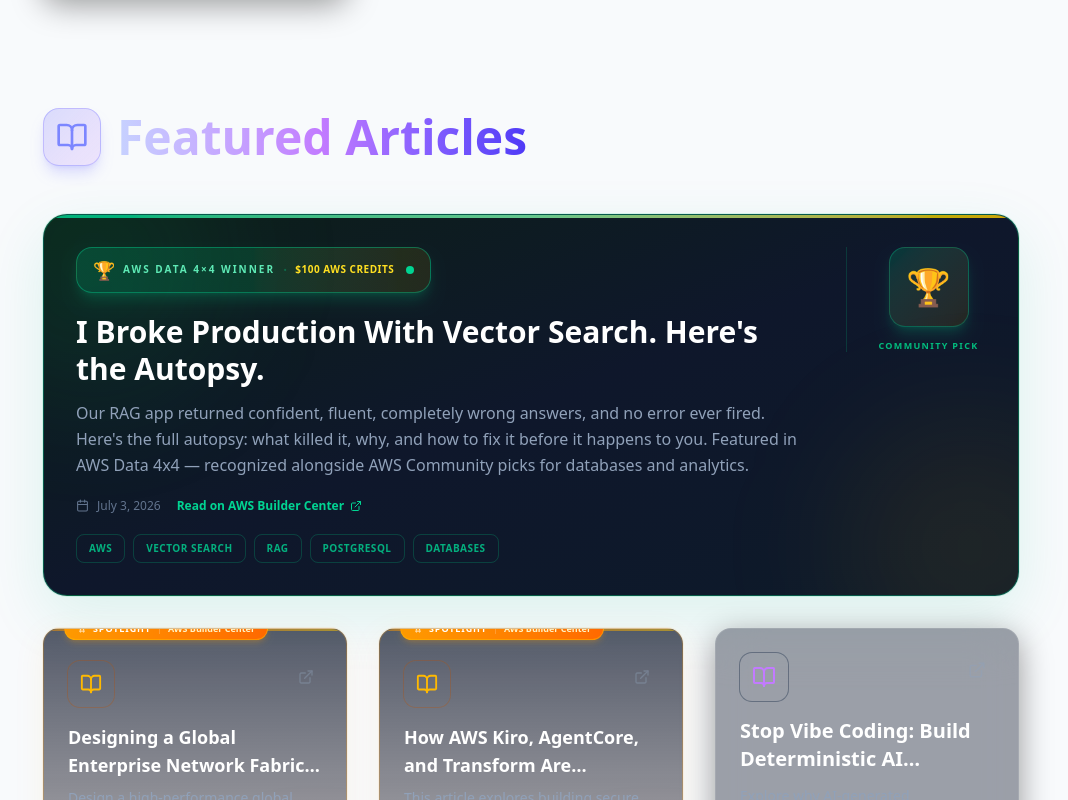
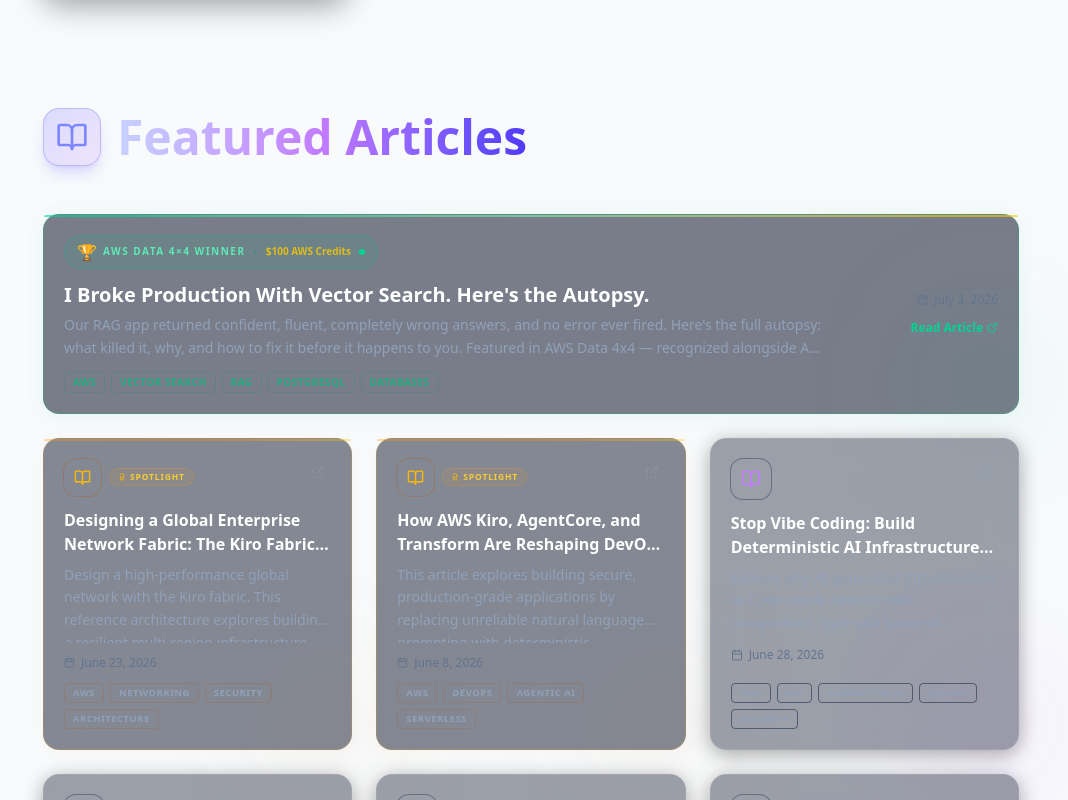
Before and after one commit to Binod231/Portfolio-Bin, a Next.js app: page / in a window 1280 px wide. Shown: the part 7560-8360 px from the top of the page, without its empty margins (109-1177 px from the left). Built offline with nearby package versions, Linux system fonts and the light colour scheme.

Commit message:
fix blog cards: compact winner, inline spotlight badge, clean layout

```diff
--- a/src/components/sections/Blog.tsx
+++ b/src/components/sections/Blog.tsx
@@ -2,7 +2,7 @@
 
 import SectionWrapper from "@/components/ui/SectionWrapper";
 import { portfolio } from "@/data/portfolio";
-import { BookOpen, ExternalLink, Calendar, Tag, Award } from "lucide-react";
+import { BookOpen, ExternalLink, Calendar, Award } from "lucide-react";
 import RevealOnScroll from "@/components/ui/RevealOnScroll";
 
 const blogStyles: Record<string, {
@@ -118,7 +118,6 @@
     };
     const rankDiff = rank(b) - rank(a);
     if (rankDiff !== 0) return rankDiff;
-    // Same rank → sort by date descending
     const dateA = 'date' in a && a.date ? new Date(a.date).getTime() : 0;
     const dateB = 'date' in b && b.date ? new Date(b.date).getTime() : 0;
     return dateB - dateA;
@@ -128,7 +127,6 @@
     <SectionWrapper id="blog" delay={0.6} className="py-24 px-6">
       <div className="max-w-6xl mx-auto">
         <RevealOnScroll>
-          {/* --- MODERN HEADER: BLOG (Indigo/Purple) --- */}
           <div className="flex items-center gap-4 mb-12">
             <div className="p-3 rounded-2xl bg-gradient-to-br from-indigo-500/20 to-purple-600/10 border border-indigo-500/30 shadow-lg shadow-indigo-500/20">
               <BookOpen size={32} className="text-indigo-400" />
@@ -139,15 +137,13 @@
           </div>
         </RevealOnScroll>
 
-        <div className="grid grid-cols-1 md:grid-cols-2 lg:grid-cols-3 gap-8">
+        <div className="grid grid-cols-1 md:grid-cols-2 lg:grid-cols-3 gap-6">
           {sortedBlogs.map((blog, index) => {
             const isWinner = 'winner' in blog && blog.winner;
             const isSpotlight = !isWinner && 'spotlight' in blog && blog.spotlight;
             const style = blogStyles[blog.color || 'blue'] || blogStyles.blue;
 
-            /* ============================================================
-               🏆  4x4 WINNER CARD — full-width hero, green-gold gradient
-            ============================================================ */
+            /* ── 🏆 WINNER: compact full-width banner ─────────────────── */
             if (isWinner) {
               return (
                 <div key={index} className="lg:col-span-3 md:col-span-2">
@@ -156,88 +152,69 @@
                       href={blog.url}
                       target="_blank"
                       rel="noopener noreferrer"
-                    className="group relative block overflow-hidden rounded-3xl border border-emerald-500/40
-                      bg-gradient-to-br from-[#0d1f17] via-slate-900 to-[#0d1a2a]
-                      shadow-[0_0_0_1px_rgba(52,211,153,0.15),0_20px_60px_rgba(16,185,129,0.12)]
-                      hover:shadow-[0_0_0_1px_rgba(52,211,153,0.4),0_30px_80px_rgba(16,185,129,0.25)]
-                      hover:-translate-y-1 transition-all duration-500"
+                      className="group relative block rounded-2xl border border-emerald-500/25
+                        bg-slate-900/55 backdrop-blur-xl p-5
+                        shadow-[0_2px_20px_rgba(16,185,129,0.08)]
+                        hover:shadow-[0_6px_32px_rgba(16,185,129,0.18)]
+                        hover:border-emerald-400/45 hover:-translate-y-0.5
+                        transition-all duration-300"
                     >
-                    {/* Animated top border */}
-                    <div className="absolute top-0 left-0 w-full h-[3px] rounded-t-3xl
-                      bg-gradient-to-r from-emerald-400 via-green-300 to-yellow-400 opacity-80 group-hover:opacity-100 transition-opacity duration-500" />
+                      {/* Thin top line */}
+                      <div className="absolute top-0 left-0 w-full h-[2px] rounded-t-2xl
+                        bg-gradient-to-r from-emerald-400 via-green-300 to-yellow-400
+                        opacity-60 group-hover:opacity-100 transition-opacity duration-400" />
 
-                    {/* Corner glows */}
-                    <div className="absolute -top-20 -left-20 w-64 h-64 rounded-full
-                      bg-emerald-500/10 blur-3xl group-hover:bg-emerald-500/20 transition-all duration-700" />
-                    <div className="absolute -bottom-20 -right-20 w-64 h-64 rounded-full
-                      bg-yellow-500/8 blur-3xl group-hover:bg-yellow-500/15 transition-all duration-700" />
+                      {/* Subtle bg glow */}
+                      <div className="absolute -bottom-12 -right-12 w-40 h-40 rounded-full
+                        bg-emerald-500/5 blur-3xl group-hover:bg-emerald-500/10
+                        transition-all duration-700 pointer-events-none" />
 
-                    <div className="relative z-10 p-8 md:flex md:gap-8 md:items-start">
-                      {/* Left column */}
+                      <div className="relative z-10 flex flex-col md:flex-row md:items-center md:gap-6">
+                        {/* Left */}
                         <div className="flex-1 min-w-0">
-                        {/* 🏆 WINNER BANNER */}
-                        <div className="inline-flex items-center gap-2 mb-5 px-4 py-2 rounded-2xl
-                          bg-gradient-to-r from-emerald-500/20 via-green-400/15 to-yellow-500/10
-                          border border-emerald-400/40 shadow-lg shadow-emerald-500/20">
-                          <span className="text-lg">🏆</span>
-                          <span className="text-[10px] font-black uppercase tracking-[0.2em] text-emerald-300">
+                          {/* Winner pill */}
+                          <div className="inline-flex items-center gap-1.5 mb-3 px-3 py-1 rounded-full
+                            bg-emerald-500/10 border border-emerald-500/25">
+                            <span className="text-base leading-none">🏆</span>
+                            <span className="text-[10px] font-black uppercase tracking-[0.15em] text-emerald-300">
                               AWS Data 4×4 Winner
                             </span>
-                          <span className="text-emerald-500/40">·</span>
-                          <span className="text-[10px] font-bold uppercase tracking-wider text-yellow-300">
-                            $100 AWS Credits
-                          </span>
-                          <span className="relative flex h-2 w-2 ml-1">
-                            <span className="animate-ping absolute inline-flex h-full w-full rounded-full bg-emerald-400 opacity-75" />
-                            <span className="relative inline-flex rounded-full h-2 w-2 bg-emerald-400" />
+                            <span className="text-emerald-600/50 mx-0.5">·</span>
+                            <span className="text-[10px] font-semibold text-yellow-400/80">$100 AWS Credits</span>
+                            <span className="relative flex h-1.5 w-1.5 ml-0.5">
+                              <span className="animate-ping absolute inline-flex h-full w-full rounded-full bg-emerald-400 opacity-70" />
+                              <span className="relative inline-flex rounded-full h-1.5 w-1.5 bg-emerald-400" />
                             </span>
                           </div>
 
-                        <h3 className="text-2xl md:text-3xl font-extrabold text-white mb-3
-                          group-hover:text-emerald-300 transition-colors duration-300 leading-tight">
+                          <h3 className="text-lg md:text-xl font-bold text-white mb-1.5
+                            group-hover:text-emerald-300 transition-colors duration-300 leading-snug">
                             {blog.title}
                           </h3>
-                        <p className="text-slate-400 text-sm md:text-base leading-relaxed mb-5 max-w-3xl">
+                          <p className="text-slate-400 text-sm leading-relaxed line-clamp-2 mb-3 max-w-3xl">
                             {blog.description}
                           </p>
 
-                        {/* Date + Read Now */}
-                        <div className="flex flex-wrap items-center gap-4 mb-5">
-                          <div className="flex items-center gap-2 text-xs text-slate-500">
-                            <Calendar size={13} />
-                            <span>{blog.date}</span>
-                          </div>
-                          <span className="flex items-center gap-1.5 text-xs font-semibold text-emerald-400
-                            group-hover:text-emerald-300 transition-colors">
-                            Read on AWS Builder Center
-                            <ExternalLink size={12} />
-                          </span>
-                        </div>
-
-                        {/* Tags */}
-                        <div className="flex flex-wrap gap-2">
+                          <div className="flex flex-wrap gap-1.5">
                             {blog.tags.map((tag, i) => (
                               <span key={i} className="text-[10px] uppercase font-bold tracking-wider
-                              px-3 py-1.5 rounded-lg border border-emerald-500/25 text-emerald-400/80
-                              group-hover:border-emerald-400/50 group-hover:text-emerald-300 transition-colors">
+                                px-2 py-0.5 rounded border border-emerald-600/20 text-emerald-500/70
+                                group-hover:border-emerald-500/35 group-hover:text-emerald-300/90 transition-colors">
                                 {tag}
                               </span>
                             ))}
                           </div>
                         </div>
 
-                      {/* Right: trophy visual */}
-                      <div className="hidden md:flex flex-col items-center justify-center gap-3 pl-6
-                        border-l border-emerald-500/20 min-w-[140px]">
-                        <div className="w-20 h-20 rounded-2xl
-                          bg-gradient-to-br from-emerald-500/20 to-yellow-500/10
-                          border border-emerald-400/30 flex items-center justify-center
-                          shadow-lg shadow-emerald-500/20 group-hover:shadow-emerald-500/40
-                          transition-all duration-500 group-hover:scale-110">
-                          <span className="text-4xl select-none">🏆</span>
+                        {/* Right: date + link */}
+                        <div className="flex md:flex-col items-center md:items-end gap-3 mt-4 md:mt-0 shrink-0">
+                          <div className="flex items-center gap-1.5 text-xs text-slate-500">
+                            <Calendar size={11} />
+                            <span>{blog.date}</span>
                           </div>
-                        <span className="text-[9px] font-bold uppercase tracking-[0.15em] text-emerald-500 text-center">
-                          Community Pick
+                          <span className="flex items-center gap-1 text-xs font-semibold
+                            text-emerald-400 group-hover:text-emerald-300 transition-colors whitespace-nowrap">
+                            Read Article <ExternalLink size={11} />
                           </span>
                         </div>
                       </div>
@@ -247,75 +224,74 @@
               );
             }
 
-            /* ============================================================
-               ⭐  SPOTLIGHT CARD — amber, slightly wider feel
-            ============================================================ */
+            /* ── ⭐ SPOTLIGHT: amber card, badge inline ────────────────── */
             if (isSpotlight) {
               return (
-                <RevealOnScroll key={index} delay={index * 100}>
+                <RevealOnScroll key={index} delay={index * 80}>
                   <a
                     href={blog.url}
                     target="_blank"
                     rel="noopener noreferrer"
-                    className="group relative h-full block overflow-hidden rounded-2xl
-                      border border-amber-500/25
-                      bg-gradient-to-b from-slate-900/70 to-amber-950/20
-                      shadow-[0_8px_32px_rgba(245,158,11,0.08),0_0_0_1px_rgba(245,158,11,0.08)]
-                      hover:shadow-[0_16px_56px_rgba(245,158,11,0.22),0_0_0_1px_rgba(245,158,11,0.3)]
-                      hover:border-amber-400/50 hover:-translate-y-1 transition-all duration-400"
+                    className="group relative h-full flex flex-col rounded-2xl
+                      border border-amber-500/18 bg-slate-900/50 backdrop-blur-xl p-5
+                      shadow-[0_2px_16px_rgba(245,158,11,0.06)]
+                      hover:shadow-[0_8px_32px_rgba(245,158,11,0.15)]
+                      hover:border-amber-400/35 hover:-translate-y-0.5
+                      transition-all duration-300"
                   >
-                    {/* Animated top stripe */}
+                    {/* Top stripe */}
                     <div className="absolute top-0 left-0 w-full h-[2px] rounded-t-2xl
                       bg-gradient-to-r from-amber-500 via-orange-400 to-yellow-400
-                      opacity-50 group-hover:opacity-100 transition-opacity duration-500" />
+                      opacity-35 group-hover:opacity-80 transition-opacity duration-400" />
 
-                    {/* Glow orb */}
-                    <div className="absolute -bottom-12 -right-12 w-40 h-40 rounded-full
-                      bg-amber-600/8 blur-3xl group-hover:bg-amber-600/18 transition-all duration-700" />
+                    {/* Bg glow */}
+                    <div className="absolute -bottom-10 -right-10 w-32 h-32 rounded-full
+                      bg-amber-600/5 blur-3xl group-hover:bg-amber-600/12
+                      transition-all duration-700 pointer-events-none" />
 
-                    {/* SPOTLIGHT BADGE */}
-                    <div className="absolute -top-3 left-5 z-20 flex items-center gap-1.5
-                      px-3 py-1 rounded-full
-                      bg-gradient-to-r from-amber-500 to-orange-500
-                      border border-amber-400/50 shadow-md shadow-amber-500/20">
-                      <Award size={10} className="text-white" />
-                      <span className="text-[9px] font-black uppercase tracking-widest text-white">Spotlight</span>
-                      <span className="text-white/30 text-[9px]">|</span>
-                      <span className="text-[9px] font-semibold text-amber-100">{blog.spotlight}</span>
+                    <div className="relative z-10 flex flex-col h-full">
+                      {/* Header */}
+                      <div className="flex items-start justify-between mb-3">
+                        <div className="flex items-center gap-2">
+                          <div className="p-2.5 rounded-xl ring-1 ring-amber-700/25
+                            text-amber-400 group-hover:bg-amber-500/12
+                            group-hover:ring-amber-500/35 transition-all duration-300">
+                            <BookOpen size={17} />
                           </div>
-
-                    <div className="relative z-10 p-6 flex flex-col h-full">
-                      <div className="flex justify-between items-start mb-4 mt-2">
-                        <div className="p-3 rounded-xl transition-all duration-300 ring-1 ring-amber-700/30
-                          text-amber-400 group-hover:bg-amber-500/15 group-hover:text-amber-300
-                          group-hover:ring-amber-500/30">
-                          <BookOpen size={22} />
+                          {/* Inline spotlight pill */}
+                          <div className="flex items-center gap-1 px-2 py-0.5 rounded-full
+                            bg-amber-500/8 border border-amber-500/20">
+                            <Award size={8} className="text-amber-400" />
+                            <span className="text-[8.5px] font-black uppercase tracking-widest text-amber-300/90">
+                              Spotlight
+                            </span>
                           </div>
-                        <div className="opacity-40 group-hover:opacity-100 transition-opacity">
-                          <div className="p-2 text-slate-400 hover:text-white hover:bg-slate-800 rounded-lg transition-colors">
-                            <ExternalLink size={16} />
+                        </div>
+                        <div className="opacity-35 group-hover:opacity-100 transition-opacity">
+                          <div className="p-1.5 text-slate-400 hover:text-white hover:bg-slate-800 rounded-lg transition-colors">
+                            <ExternalLink size={14} />
                           </div>
                         </div>
                       </div>
 
-                      <h3 className="text-lg font-bold text-white mb-2
+                      <h3 className="text-base font-bold text-white mb-2
                         group-hover:text-amber-300 transition-colors duration-300 line-clamp-2">
                         {blog.title}
                       </h3>
-                      <p className="text-slate-400 text-sm leading-relaxed mb-4 line-clamp-3 flex-1">
+                      <p className="text-slate-400 text-sm leading-relaxed line-clamp-3 flex-1 mb-3">
                         {blog.description}
                       </p>
 
-                      <div className="flex items-center gap-2 text-xs text-slate-500 mb-4">
-                        <Calendar size={13} />
+                      <div className="flex items-center gap-1.5 text-xs text-slate-500 mb-3">
+                        <Calendar size={11} />
                         <span>{blog.date}</span>
                       </div>
 
-                      <div className="flex flex-wrap gap-2 mt-auto">
+                      <div className="flex flex-wrap gap-1.5 mt-auto">
                         {blog.tags.map((tag, i) => (
-                          <span key={i} className="text-[10px] uppercase font-bold tracking-wider
-                            px-3 py-1.5 rounded-lg border border-amber-700/30 text-slate-400
-                            group-hover:border-amber-500/40 group-hover:text-amber-300 transition-colors">
+                          <span key={i} className="text-[9.5px] uppercase font-bold tracking-wider
+                            px-2 py-0.5 rounded border border-amber-700/20 text-slate-400
+                            group-hover:border-amber-500/30 group-hover:text-amber-300/75 transition-colors">
                             {tag}
                           </span>
                         ))}
@@ -326,63 +302,57 @@
               );
             }
 
-            /* ============================================================
-               📄  REGULAR CARD — existing themed design
-            ============================================================ */
+            /* ── 📄 REGULAR CARD ──────────────────────────────────────── */
             return (
-              <RevealOnScroll key={index} delay={index * 100}>
+              <RevealOnScroll key={index} delay={index * 80}>
                 <a
                   href={blog.url}
                   target="_blank"
                   rel="noopener noreferrer"
                   className={`
-                    group relative h-full border rounded-2xl p-6
-                    backdrop-blur-xl transition-all duration-300 hover:-translate-y-1 block
-                    border-white/10 bg-slate-900/40
-                    shadow-[0_8px_32px_rgba(0,0,0,0.4),0_0_0_1px_rgba(255,255,255,0.05)]
-                    hover:shadow-[0_16px_48px_rgba(0,0,0,0.5),0_0_0_1px_rgba(255,255,255,0.1)]
+                    group relative h-full border rounded-2xl p-5
+                    backdrop-blur-xl transition-all duration-300 hover:-translate-y-0.5 block
+                    border-white/8 bg-slate-900/40
+                    shadow-[0_4px_20px_rgba(0,0,0,0.35)]
+                    hover:shadow-[0_10px_36px_rgba(0,0,0,0.45)]
                     ${style.border} ${style.shadow}
                   `}
                 >
-                  {/* Top Gradient Line */}
                   <div className={`
-                    absolute top-0 left-0 w-full h-1 rounded-t-2xl transition-opacity duration-500
+                    absolute top-0 left-0 w-full h-[2px] rounded-t-2xl transition-opacity duration-400
                     bg-gradient-to-r ${style.gradient} opacity-0 group-hover:opacity-100
                   `} />
 
-                  <div className="mb-6 relative z-10">
-                    <div className="flex justify-between items-start mb-4">
-                      <div className={`
-                        p-3 rounded-xl transition-all duration-300 ring-1 ring-slate-700/50
-                        ${style.iconBg}
-                      `}>
-                        <BookOpen size={24} />
+                  <div className="mb-5 relative z-10">
+                    <div className="flex justify-between items-start mb-3">
+                      <div className={`p-2.5 rounded-xl transition-all duration-300 ring-1 ring-slate-700/50 ${style.iconBg}`}>
+                        <BookOpen size={20} />
                       </div>
-                      <div className="flex gap-2 opacity-50 group-hover:opacity-100 transition-opacity">
-                        <div className="p-2 text-slate-400 hover:text-white hover:bg-slate-800 rounded-lg transition-colors">
-                          <ExternalLink size={18} />
+                      <div className="opacity-40 group-hover:opacity-100 transition-opacity">
+                        <div className="p-1.5 text-slate-400 hover:text-white hover:bg-slate-800 rounded-lg transition-colors">
+                          <ExternalLink size={15} />
                         </div>
                       </div>
                     </div>
 
-                    <h3 className={`text-xl font-bold text-white mb-3 ${style.titleHover} transition-colors line-clamp-2`}>
+                    <h3 className={`text-base font-bold text-white mb-2 ${style.titleHover} transition-colors line-clamp-2`}>
                       {blog.title}
                     </h3>
-                    <p className="text-slate-400 text-sm leading-relaxed mb-4 line-clamp-3">
+                    <p className="text-slate-400 text-sm leading-relaxed mb-3 line-clamp-3">
                       {blog.description}
                     </p>
 
-                    <div className="flex items-center gap-2 text-xs text-slate-500 mb-4">
-                      <Calendar size={14} />
+                    <div className="flex items-center gap-1.5 text-xs text-slate-500 mb-3">
+                      <Calendar size={12} />
                       <span>{blog.date}</span>
                     </div>
                   </div>
 
-                  <div className="mt-auto flex flex-wrap gap-2 relative z-10">
+                  <div className="mt-auto flex flex-wrap gap-1.5 relative z-10">
                     {blog.tags.map((tag, i) => (
                       <span key={i} className={`
-                        text-[10px] uppercase font-bold tracking-wider px-3 py-1.5 rounded-lg
-                        text-slate-400 border border-slate-700
+                        text-[9.5px] uppercase font-bold tracking-wider px-2 py-0.5 rounded
+                        text-slate-400 border border-slate-700/70
                         ${style.tag} transition-colors
                       `}>
                         {tag}
@@ -391,8 +361,8 @@
                   </div>
 
                   <div className={`
-                    absolute -bottom-10 -right-10 w-32 h-32
-                    rounded-full blur-3xl transition-all duration-500 ${style.glow}
+                    absolute -bottom-8 -right-8 w-28 h-28
+                    rounded-full blur-3xl transition-all duration-500 pointer-events-none ${style.glow}
                   `} />
                 </a>
               </RevealOnScroll>
```
Lines whose indentation alone changed are shown as unchanged.
